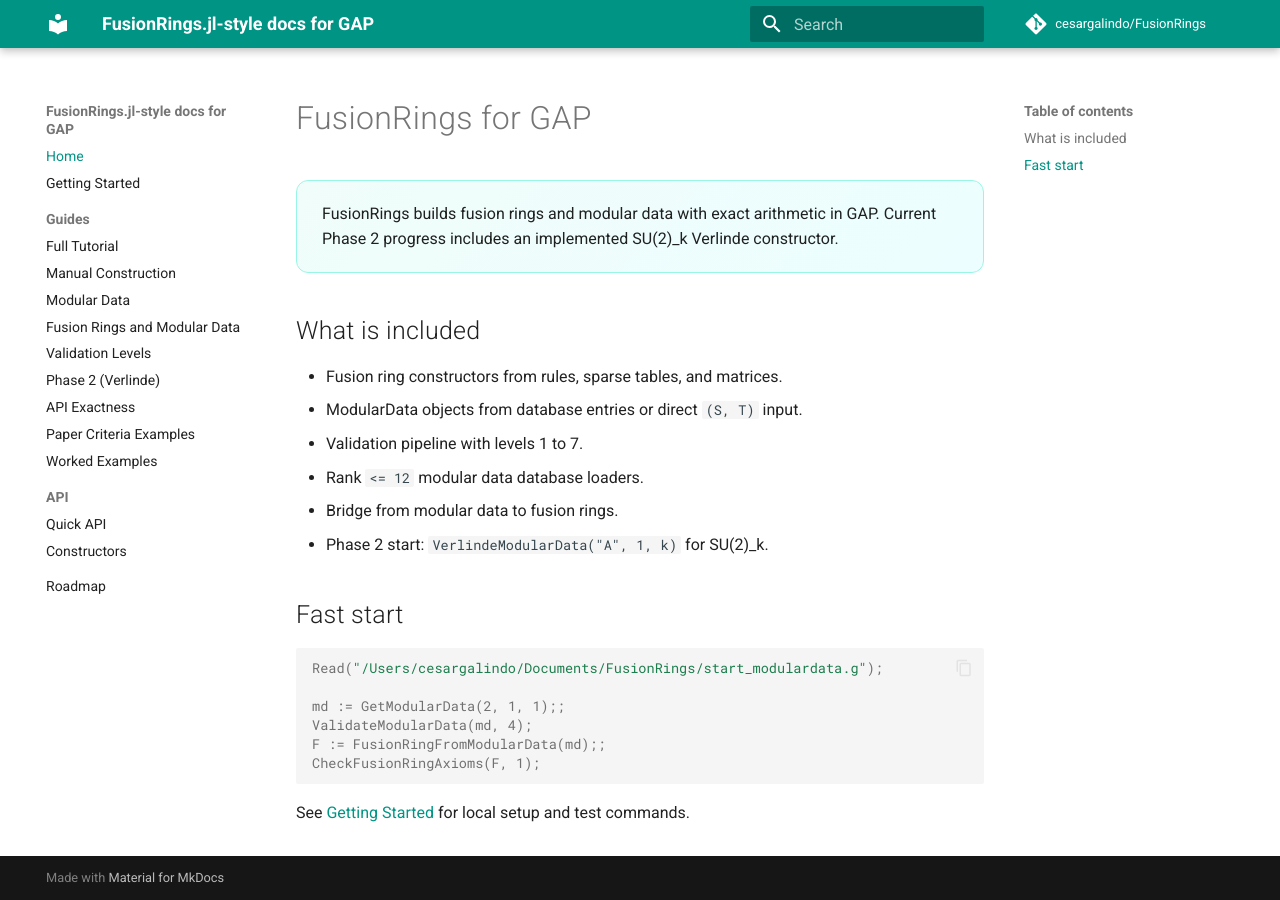
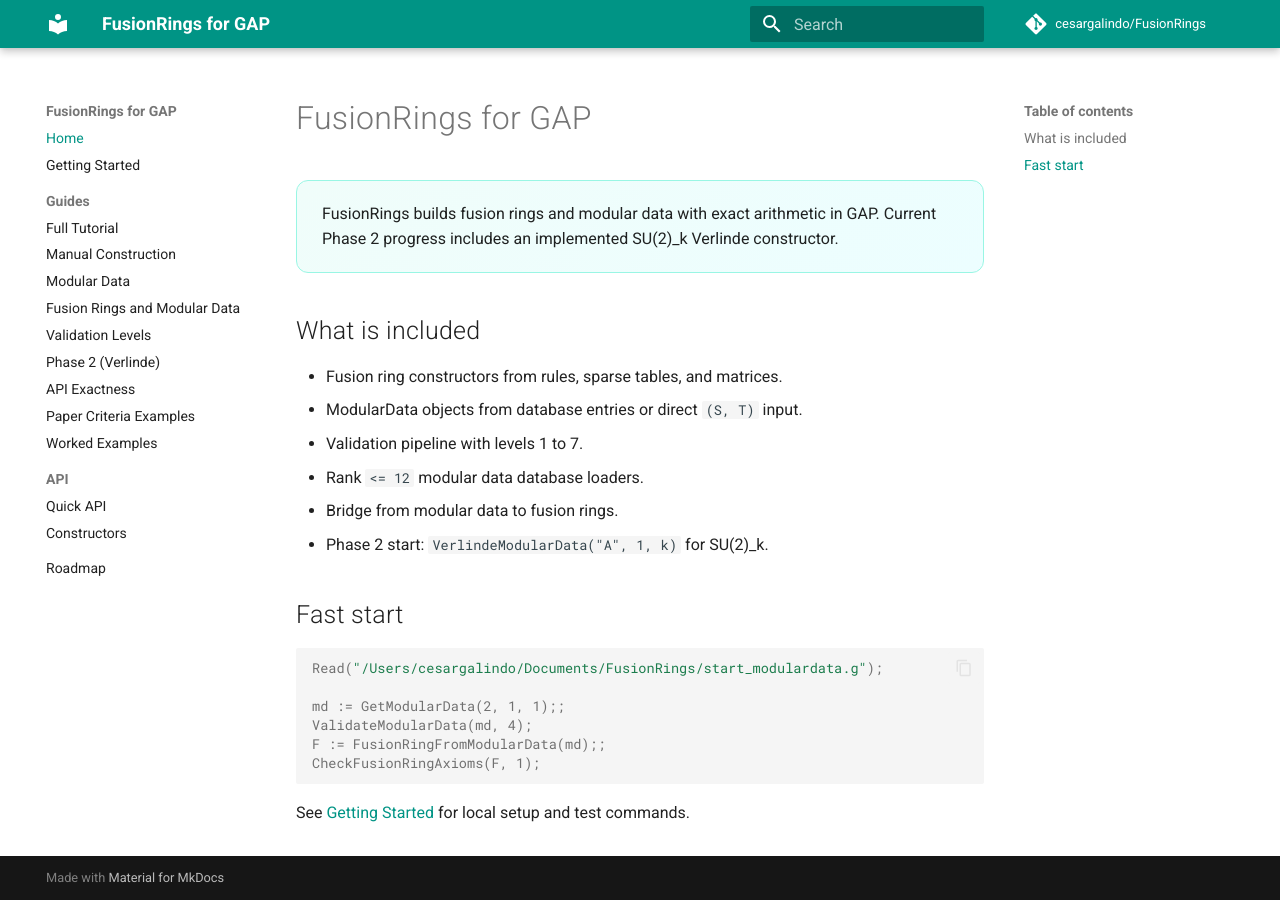
Before and after one commit to cesarneyit-code/FusionRings, an MkDocs documentation site: the page built from webdocs/index.md, in a window 1280 px wide. Built offline with MkDocs 1.6.1 and Material for MkDocs 9.7.7, drawn with Linux system fonts in a browser that asks for light colours; comment, search, counter and statistics services are not loaded.

Commit message:
Rename docs site title to FusionRings for GAP

```diff
--- a/mkdocs.yml
+++ b/mkdocs.yml
@@ -1,4 +1,4 @@
-site_name: FusionRings.jl-style docs for GAP
+site_name: FusionRings for GAP
 site_description: Fusion rings and modular data in GAP, including Phase 2 Verlinde constructors.
 site_url: https://cesargalindo.github.io/FusionRings/
 repo_url: https://github.com/cesargalindo/FusionRings
```
